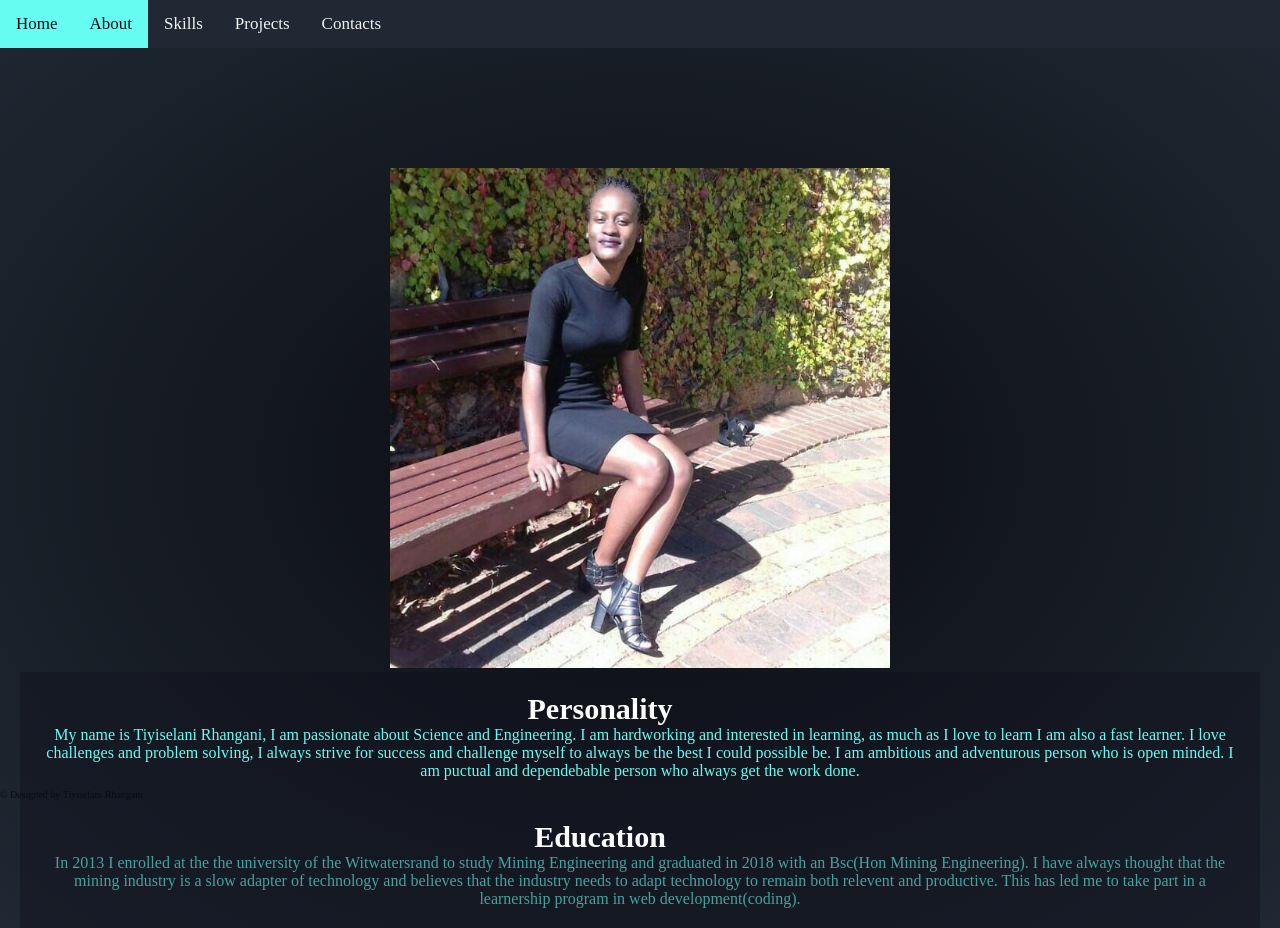
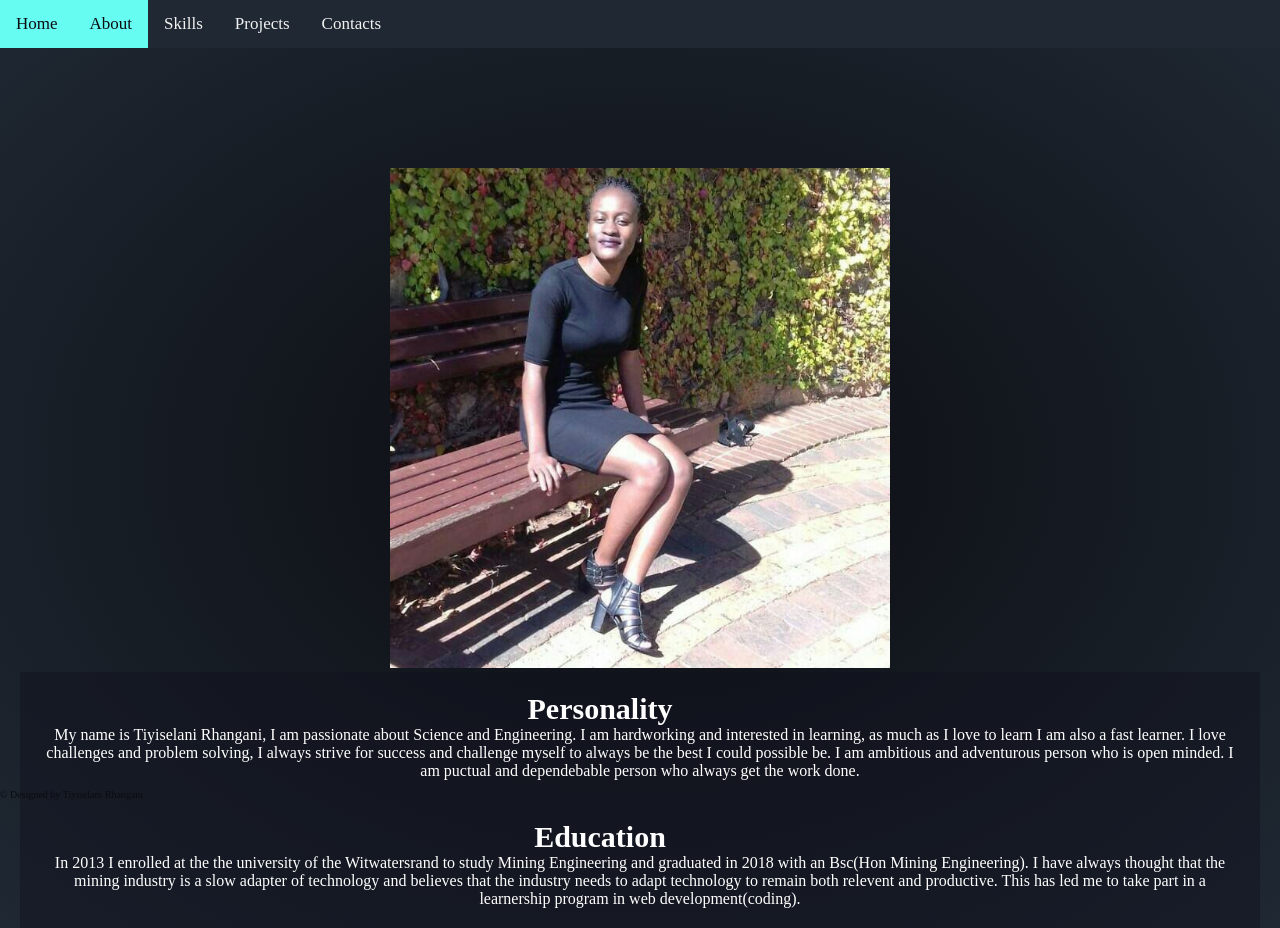
Before and after one commit to Concellia/Concellia.github.io, a plain HTML site: page about.html in a window 1280 px wide. Drawn offline with Linux system fonts and the light colour scheme.

Commit message:
color change

```diff
--- a/nav.css
+++ b/nav.css
@@ -128,14 +128,14 @@ html{
       #aboutme{
           flex: 1;
          background-color: rgba(16, 16, 29, 0.452);
-         color: #66fcf1;
+         color: white;
          padding: 20px;
          }
          #Education{
              flex: 1;
              background-color: rgba(16, 16, 29, 0.452);
              padding: 20px;
-             color: #45a29e
+             color: white;
          }
       /* ....About */
 
```
